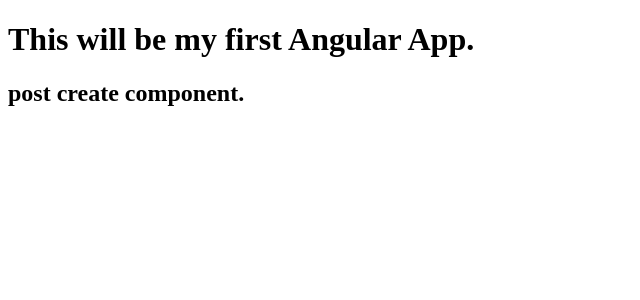
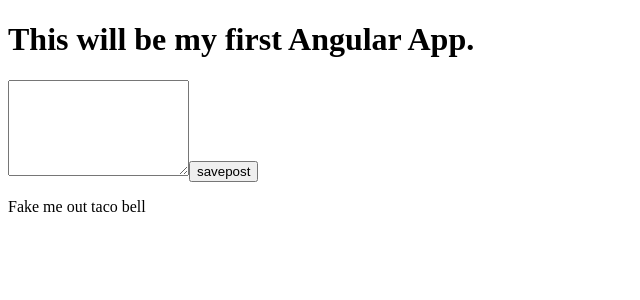
Before and after one commit to lancebailey26/meanapp, an Angular app: page / in a window 1280 px wide. Shown: the top 300 px of the page, without its empty margins (0-640 px from the left). Built offline with nearby package versions, Linux system fonts and the light colour scheme.

Commit message:
added test logic to take input and update page with it

```diff
--- a/src/app/app.module.ts
+++ b/src/app/app.module.ts
@@ -1,6 +1,6 @@
 import { NgModule } from '@angular/core';
 import { BrowserModule } from '@angular/platform-browser';
-
+import { FormsModule } from '@angular/forms';
 import { AppComponent } from './app.component';
 import { PostCreateComponent } from './posts/post-create/post-create.component';
 @NgModule({
@@ -9,7 +9,8 @@
     PostCreateComponent
   ],
   imports: [
-    BrowserModule
+    BrowserModule,
+    FormsModule
   ],
   providers: [],
   bootstrap: [AppComponent]
--- a/src/app/posts/post-create/post-create.component.html
+++ b/src/app/posts/post-create/post-create.component.html
@@ -1 +1,5 @@
-<h2>post create component.</h2>
+
+
+<textarea rows="6" [(ngModel)]="enteredValue"></textarea>
+<button (click)="onAddPost()">savepost</button>
+<p>{{ newPost }}</p>
--- a/src/app/posts/post-create/post-create.component.ts
+++ b/src/app/posts/post-create/post-create.component.ts
@@ -4,4 +4,10 @@
     selector: 'app-post-create',
     templateUrl: './post-create.component.html'
 })
-export class PostCreateComponent{}
+export class PostCreateComponent{
+    newPost = 'Fake me out taco bell';
+    enteredValue ='';
+    onAddPost() {
+        this.newPost = this.enteredValue;
+    }
+}
```
